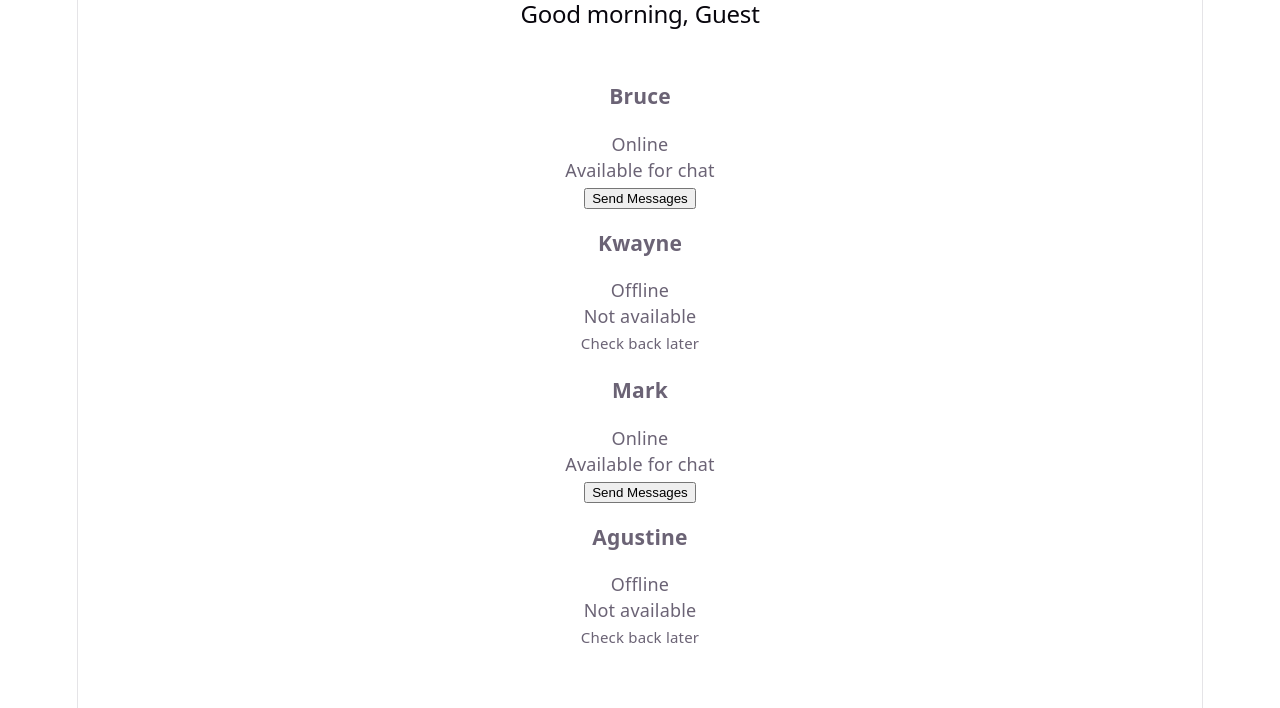
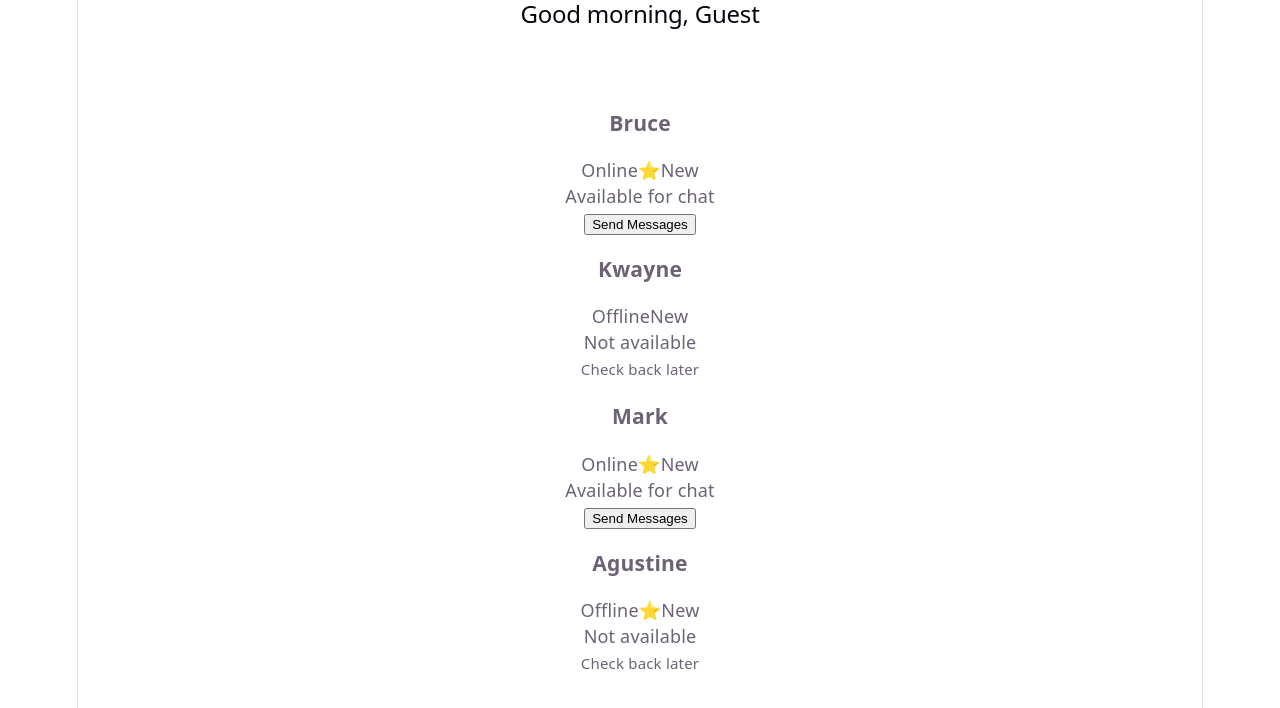
Before and after one commit to Alanunay/PracticeMaterials, a React (Vite) app: page / in a window 1280 px wide. Shown: the top 708 px of the page. Built offline with nearby package versions, Linux system fonts and the light colour scheme.

Commit message:
feat: enhance UserDetails component with isPremium and isNew props

```diff
--- a/src/App.jsx
+++ b/src/App.jsx
@@ -29,10 +29,13 @@ function App() {
       <Greetings /> */}
       {/* <UserCard age="25" city="Bayugan" email="yeur.@email.com"/> */}
       <br/>
-      <UserDetails name="Bruce" isOnline={true}/>
-      <UserDetails name="Kwayne" isOnline={false}/>
-      <UserDetails name="Mark" isOnline={true}/>
-      <UserDetails name="Agustine" isOnline={false} hideOffline={true}/>
+
+      <br/>
+      <UserDetails name="Bruce" isOnline={true}
+      isPremium={true} isNew={true}/>
+      <UserDetails name="Kwayne" isOnline={false} isPremium={false} isNew={true}/>
+      <UserDetails name="Mark" isOnline={true} isPremium={true} isNew={true}/>
+      <UserDetails name="Agustine" isOnline={false} hideOffline={true} isPremium={true} isNew={true}/>
       {/* <CardWrapper title="User Profile">
         <p>Bruce wayne</p>
         <p>batman@jl.com</p>
--- a/src/components/other-components/UserDetails.jsx
+++ b/src/components/other-components/UserDetails.jsx
@@ -1,5 +1,5 @@
 
-export const UserDetails =({name, isOnline}) =>{
+export const UserDetails =({ name, isOnline, isPremium, isNew}) =>{
 //  if(hideOffline && !isOnline){
 //     return null;
 //  }
@@ -8,6 +8,8 @@ return (
     <div>
         <h3>{name}</h3>
         <span>{isOnline ? "Online":"Offline"}</span>
+        {isPremium &&  <span>⭐</span>}
+        {isNew &&  <span>New</span>}
         <p>{isOnline ? "Available for chat":"Not available"}</p>
         {
             isOnline ? (
```
